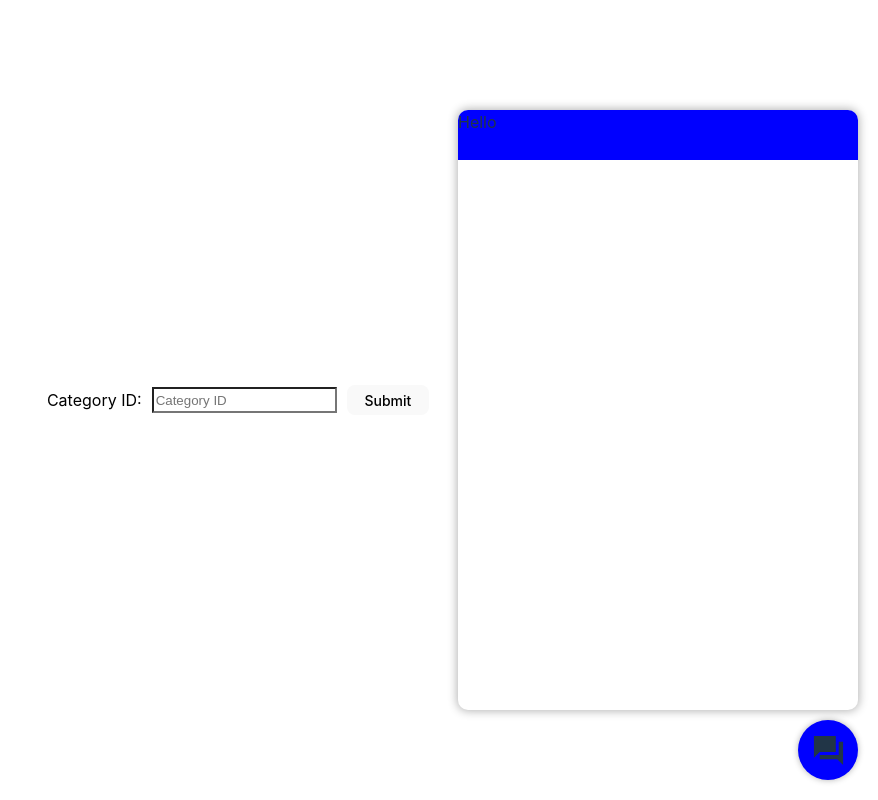
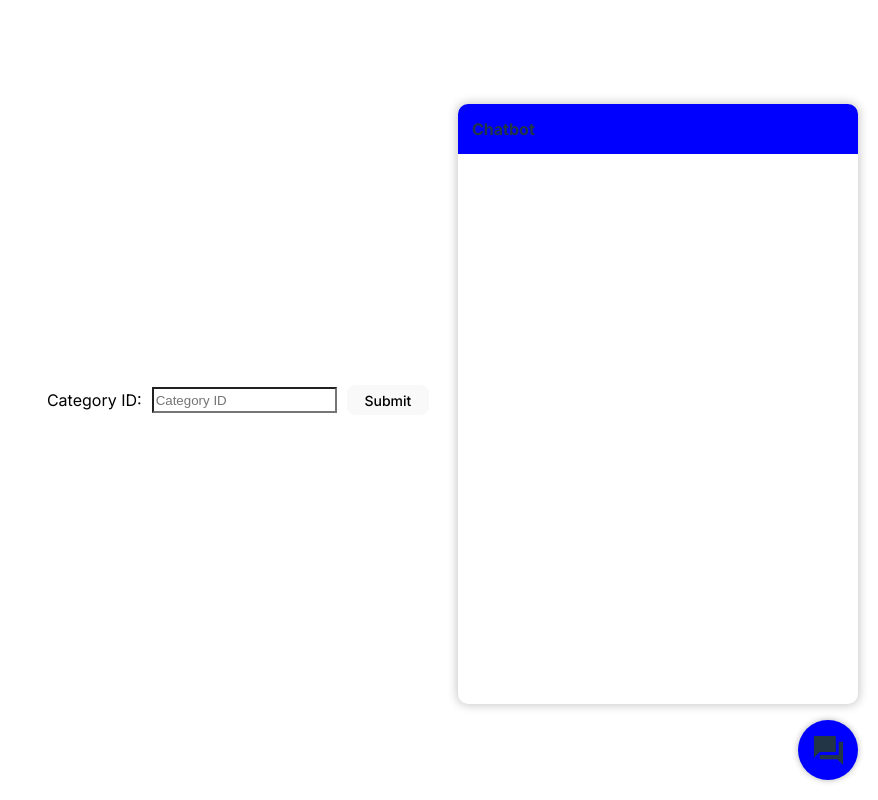
Before and after one commit to rohanrvpatil/stone_canyon, a React (Vite) app: page / in a window 1280 px wide. Both pictures are taken after a click on the element 1230 px from the left and 750 px from the top of the page. Shown: the whole page, without its empty margins (402-1280 px from the left). Built offline with nearby package versions, Linux system fonts and the light colour scheme.

Commit message:
Basic UI of chatbot window and icon is complete

```diff
--- a/src/components/Chatbot.tsx
+++ b/src/components/Chatbot.tsx
@@ -18,7 +18,9 @@ const Chatbot = () => {
       </div>
       {chatbotOpen && (
         <div className={styles.chatbotWindow}>
-          <div className={styles.chatbotHeader}>Hello</div>
+          <div className={styles.chatbotHeader}>
+            <p style={{ marginLeft: "14px", fontWeight: "bold" }}>Chatbot</p>
+          </div>
         </div>
       )}
     </>
--- a/src/styles/Chatbot.module.css
+++ b/src/styles/Chatbot.module.css
@@ -1,3 +1,5 @@
+@import url("https://fonts.googleapis.com/css2?family=Inter:ital,opsz,wght@0,14..32,100..900;1,14..32,100..900&display=swap");
+
 .chatbotIcon {
   display: flex;
   background-color: blue;
@@ -22,6 +24,7 @@
   justify-content: center;
 }
 
+/* when chabot window is closed */
 .chatbotWindow {
   display: flex;
   background-color: rgb(255, 255, 255);
@@ -29,12 +32,11 @@
   width: 50vh;
   border-radius: 10px;
   position: fixed;
-  bottom: 90px;
+  bottom: 96px;
   right: 20px;
   z-index: 1;
-  box-shadow: 0 0 10px 1px rgba(0, 0, 0, 0.3);
+  box-shadow: 0 0 10px 1px rgba(70, 55, 55, 0.3);
 }
-
 .chatbotHeader {
   display: flex;
   background-color: blue;
@@ -43,4 +45,6 @@
   border-radius: 10px 10px 0 0;
   position: relative;
   z-index: 2;
+  justify-content: flex-start;
+  align-items: center;
 }
```
